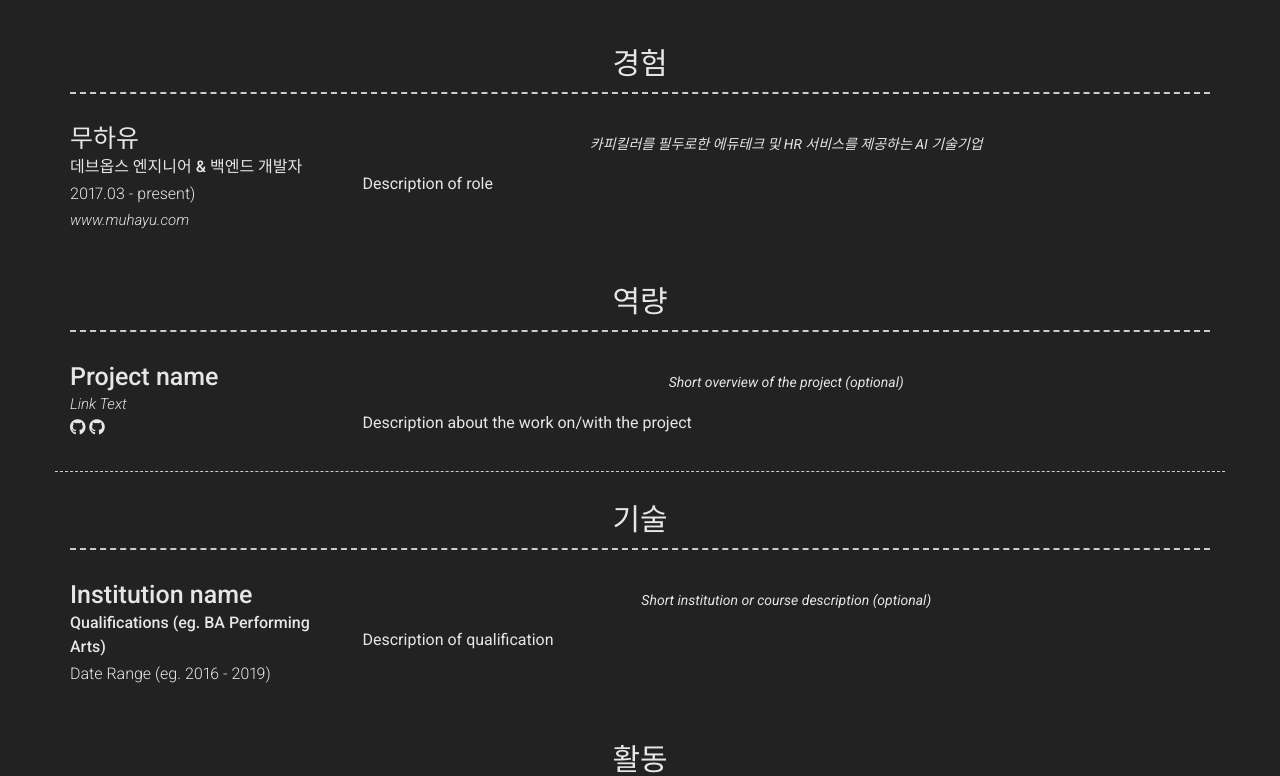
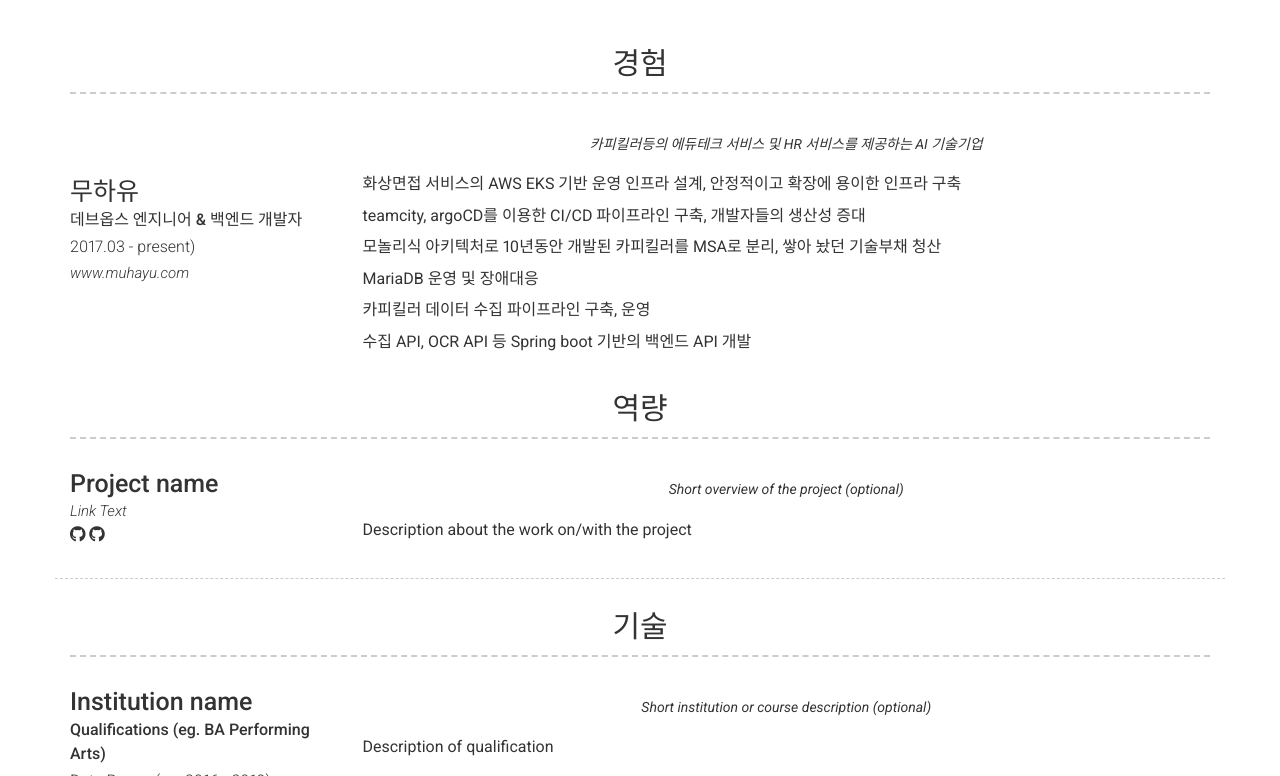
Before and after one commit to hjkim-ul/hjkim-ul.github.io, a Jekyll site: the page built from index.md, in a window 1280 px wide and 900 px high, scrolled down 359 px, cut to the strip 124-900 px from the top of the window. Built offline with Jekyll 4.4.1, drawn with Linux system fonts in a browser that asks for light colours; nearby versions of some CDN libraries.

Commit message:
경험 업데이트

```diff
--- a/_config.yml
+++ b/_config.yml
@@ -16,7 +16,7 @@ email: dhakdd@naver.com
 # website_title: Web (Website title override)
 
 # Dark Mode (true/false/never)
-darkmode: true
+darkmode: never
 
 # Social links
 #twitter_username: jekyllrb
@@ -75,13 +75,24 @@ content:
     content:
       - layout: left
         title: 무하유
+        link: www.muhayu.com
         sub_title: 데브옵스 엔지니어 & 백엔드 개발자
         caption: 2017.03 - present)
-        link: www.muhayu.com
         quote: >
-          카피킬러를 필두로한 에듀테크 및 HR 서비스를 제공하는 AI 기술기업
+          카피킬러등의 에듀테크 서비스 및 HR 서비스를 제공하는 AI 기술기업
         description: | # this will include new lines to allow paragraphs
-          Description of role
+          화상면접 서비스의 AWS EKS 기반 운영 인프라 설계, 안정적이고 확장에 용이한 인프라 구축
+
+          teamcity, argoCD를 이용한 CI/CD 파이프라인 구축, 개발자들의 생산성 증대
+
+          모놀리식 아키텍처로 10년동안 개발된 카피킬러를 MSA로 분리, 쌓아 놨던 기술부채 청산
+
+          MariaDB 운영 및 장애대응
+
+          카피킬러 데이터 수집 파이프라인 구축, 운영
+
+          수집 API, OCR API 등 Spring boot 기반의 백엔드 API 개발
+
   - title: 역량
     layout: list
     content:
@@ -117,7 +128,9 @@ content:
     layout: text
     content: | # this will include new lines to allow paragraphs
       회사에 도움이 되는 활동을 위주로 하고 있습니다.
+
       <a href="https://www.youtube.com/watch?v=uXQMoJ1P_os">무하유 홍보 영상 1</a>
+
       <a href="https://www.youtube.com/watch?v=PN9ScKLvRLg">무하유 홍보 영상 2</a>
 
 
```
